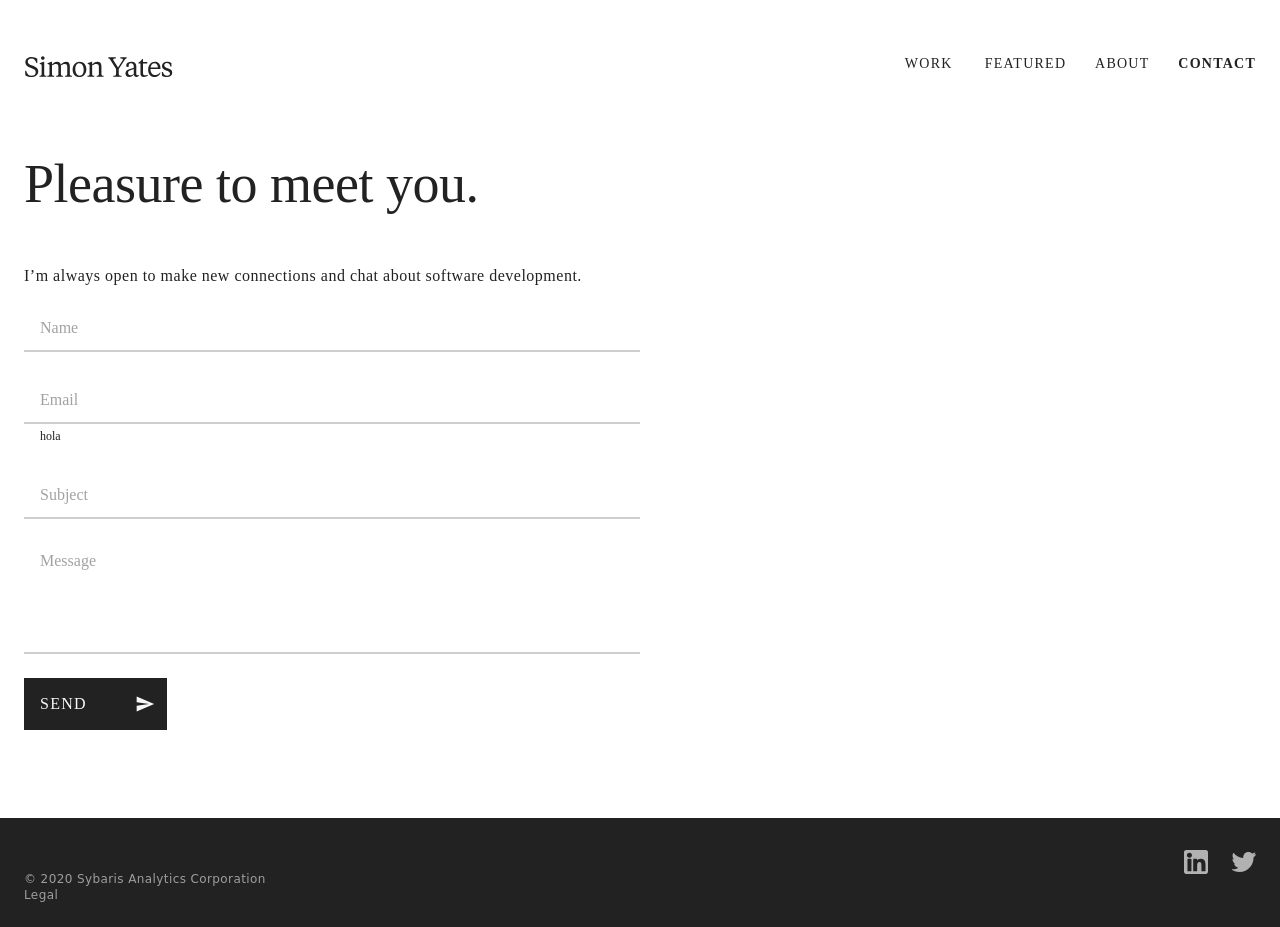
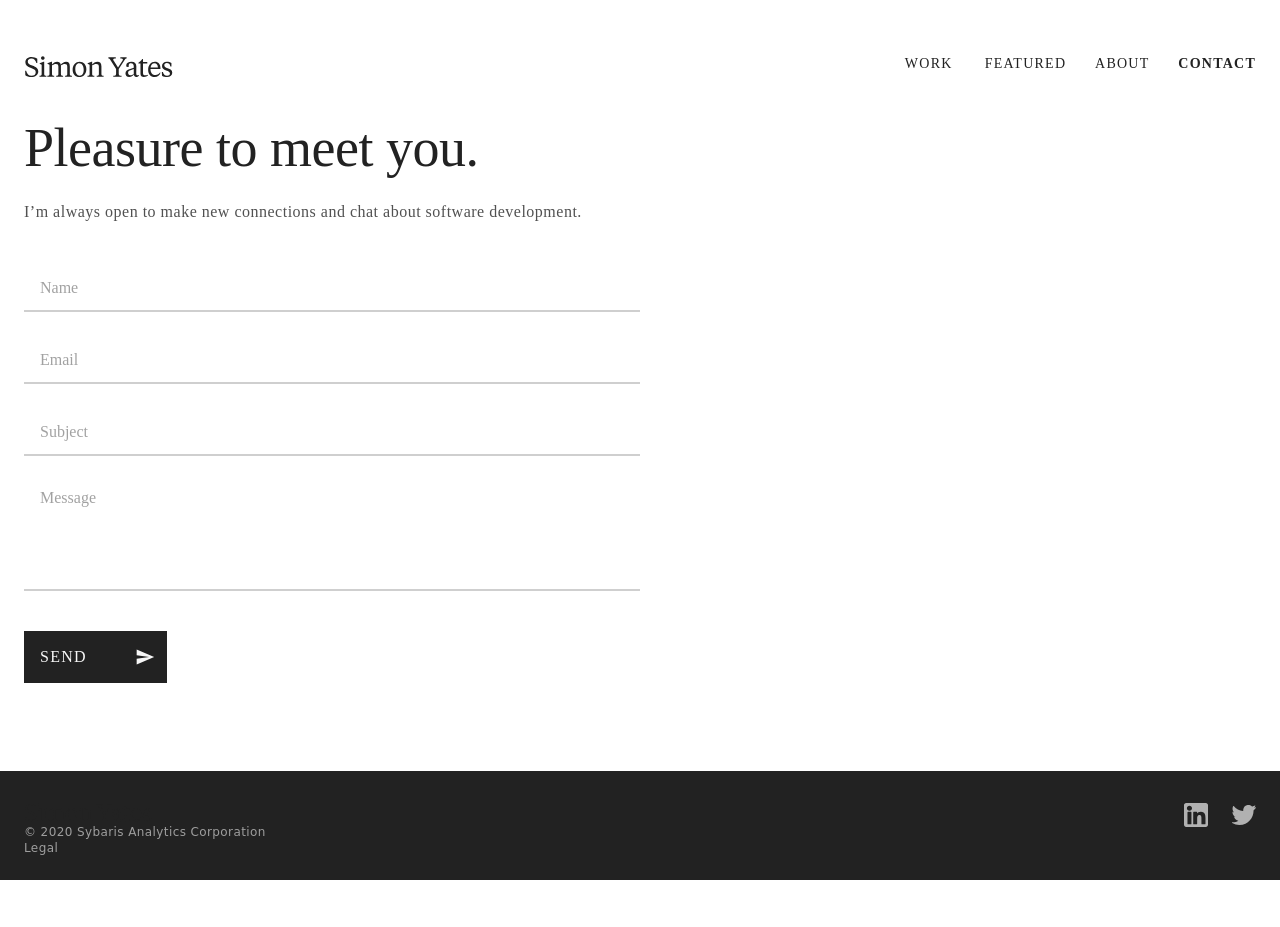
Before and after one commit to cheftechnical/simonyates, a React (Create React App) app: page /contact in a window 1280 px wide. After the commit the page ends 880 px from the top, so only its background shows below. Built offline with nearby package versions, Linux system fonts and the light colour scheme; a web font is replaced by a local one.

Commit message:
Finished styling of contact page

```diff
--- a/src/pages/Contact/ContactForm.tsx
+++ b/src/pages/Contact/ContactForm.tsx
@@ -3,12 +3,20 @@ import {Button, TextField} from '@material-ui/core';
 import {Controller, useForm} from 'react-hook-form';
 import SendIcon from '@material-ui/icons/Send';
 import {Message} from './Message';
+import {makeStyles} from '@material-ui/core/styles';
 
 interface Props {
 	onSubmit: (data: Message) => void;
 }
 
+const useStyles = makeStyles((theme) => ({
+	button: {
+		marginTop: theme.spacing(16/8)
+	}
+}));
+
 export default function ContactForm(props: Props) {
+	const classes = useStyles();
 
 	const {onSubmit} = props;
 	const {control, handleSubmit, errors} = useForm<Message>();
@@ -30,7 +38,6 @@ export default function ContactForm(props: Props) {
 					as={<TextField
 						fullWidth
 						required
-						helperText="hola"
 						placeholder="Email"
 					/>}
 					name="emailAddress"
@@ -62,6 +69,7 @@ export default function ContactForm(props: Props) {
 				/>
 
 				<Button
+					className={classes.button}
 					endIcon={<SendIcon/>}
 					type="submit"
 					variant="contained"
--- a/src/pages/Contact/index.tsx
+++ b/src/pages/Contact/index.tsx
@@ -6,12 +6,20 @@ import SendingMessageDialog from './SendingMessageDialog';
 import {Message} from './Message';
 import Typography from '../../styling/Typography';
 import {makeStyles} from '@material-ui/core/styles';
+import {color} from '../../styling/Color';
 
 const useStyles = makeStyles((theme) => ({
-
+	heading: {
+		marginBottom: theme.spacing(8/8)
+	},
+	body: {
+		marginBottom: theme.spacing(40/8),
+		color: color.grey['700']
+	}
 }));
 
 export default function Contact() {
+	const classes = useStyles();
 
 	const [isSending, setIsSending] = React.useState(false);
 	const [message, setMessage] = React.useState<Message>();
@@ -31,10 +39,10 @@ export default function Contact() {
 			<Container>
 				<Grid container>
 					<Grid item xs={6}>
-						<Typography group="primary" variant="h1" weight="regular">
+						<Typography className={classes.heading} group="primary" variant="h1" weight="regular">
 							Pleasure to meet you.
 						</Typography>
-						<Typography group="primary" variant="body" weight="regular">
+						<Typography className={classes.body} group="primary" variant="body" weight="regular">
 							I&rsquo;m always open to make new connections and chat about software development.
 						</Typography>
 
--- a/src/styling/Typography/index.tsx
+++ b/src/styling/Typography/index.tsx
@@ -31,6 +31,9 @@ interface Props {
 const useStyles = makeStyles((theme) => ({
 	// ---[ primary ]---
 	primary_h1_regular: {
+		margin: 0,
+		padding: 0,
+
 		fontFamily: '"Tiempos Text"',
 		fontStyle: 'normal',
 		fontWeight: 'normal',
@@ -93,6 +96,9 @@ const useStyles = makeStyles((theme) => ({
 		color: color.grey['900']
 	},
 	primary_body_regular: {
+		margin: 0,
+		padding: 0,
+
 		fontFamily: '"Tiempos Text"',
 		fontStyle: 'normal',
 		fontWeight: 'normal',
```
